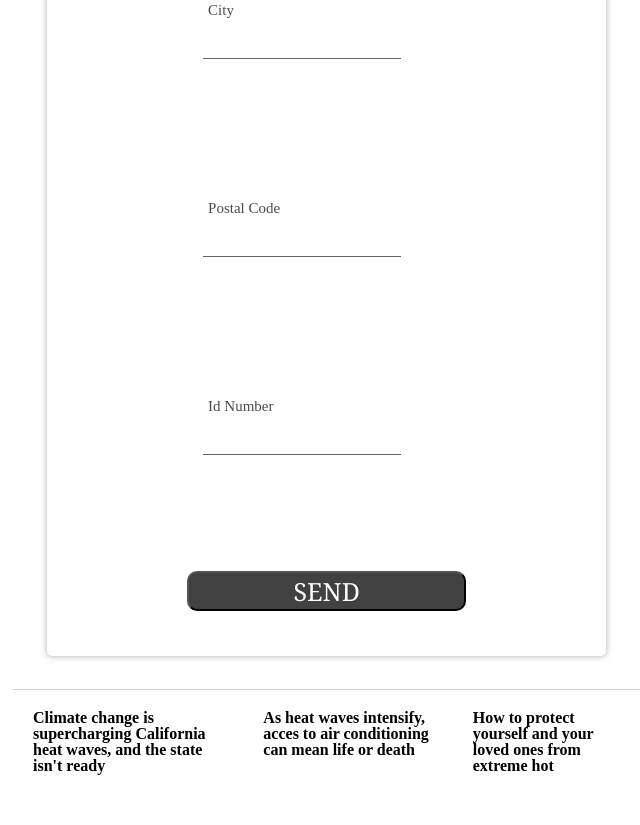
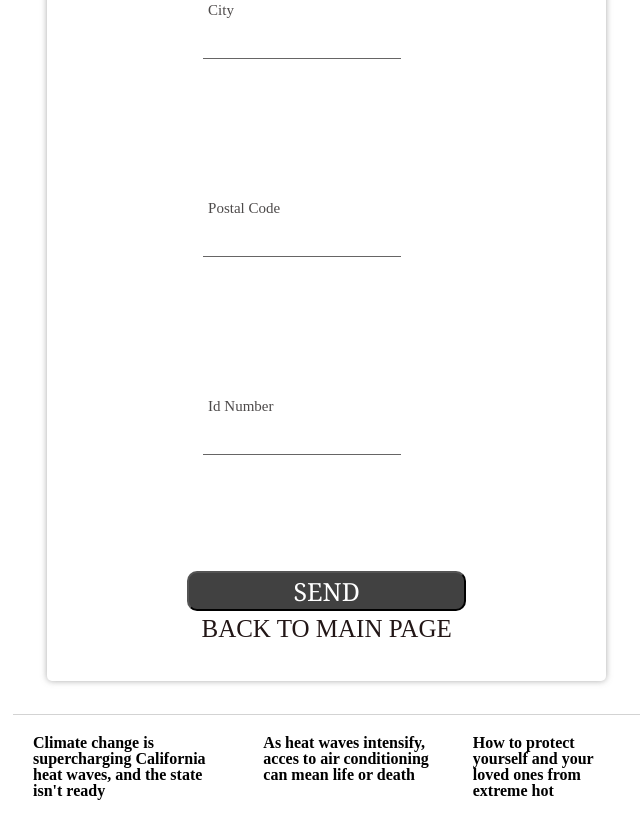
Before and after one commit to JamirMansilla/mansilla-j-basd-2021-class3new, a plain HTML site: page subscription.html in a window 1280 px wide. Shown: the part 1742-2567 px from the top of the page, without its empty margins (199-839 px from the left). Before the commit the page ends 2542 px from the top, so only its background shows below. Drawn offline with Linux system fonts and the light colour scheme.

Commit message:
added a link to comunicate the two html

```diff
--- a/css_stylesheets/style2.css
+++ b/css_stylesheets/style2.css
@@ -59,6 +59,17 @@ label{
     position: relative;
     display: block;
     width: 100%;
+}
+.link{
+    box-sizing: border-box;
+    font-size:25px;
+    color: red;
+    text-transform: uppercase;
+    text-align: center;
+}
+.link a{
+    text-decoration: none;
+    color: rgb(34, 22, 22);
 }
 .bar::before{
     content:"";
--- a/css_stylesheets/styles720.css
+++ b/css_stylesheets/styles720.css
@@ -56,6 +56,15 @@ header{
 .date{
     margin: 10px 0px;
     font-size: 10px;
+}
+.link{
+    font-size:25px;
+    color: red;
+    text-transform: uppercase;
+}
+.link a{
+    text-decoration: none;
+    color: rgb(34, 22, 22);
 }
 .temperature{
     margin: 10px 0px;
--- a/subscription.html
+++ b/subscription.html
@@ -119,6 +119,9 @@
                         </div>
                     </div>
                     <button id= "button" type="submit">send</button>
+                    <div class="link">
+                        <a href="./index.html"> back to main page</a>
+                    </div>
                 </div>
             </form>
         </article>
```
Also changed, not shown: index.html (+3 -0 lines).
